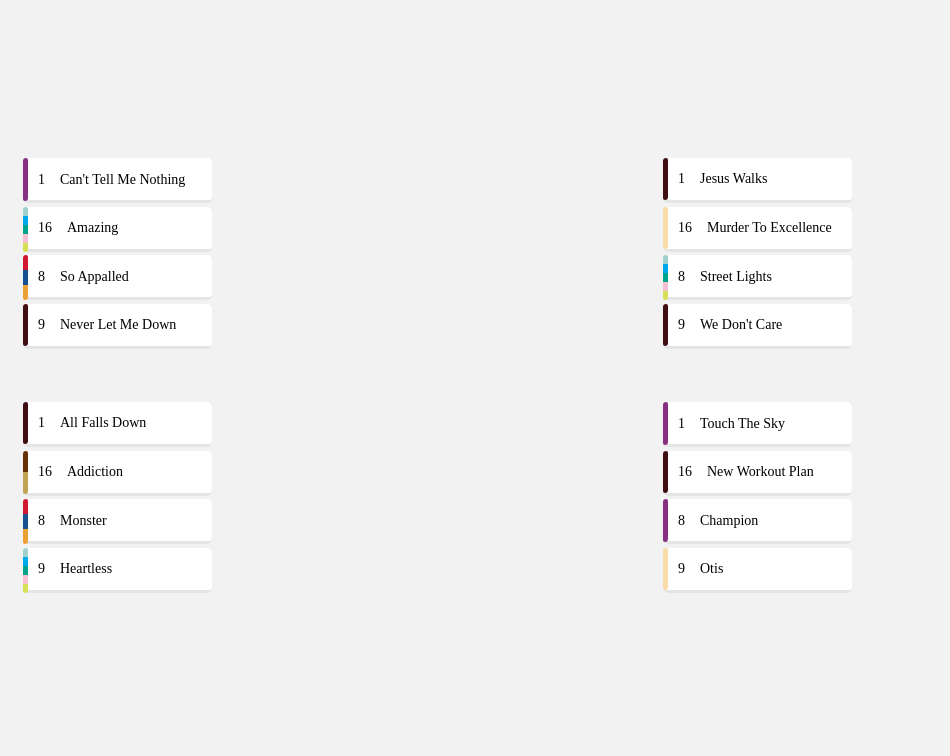
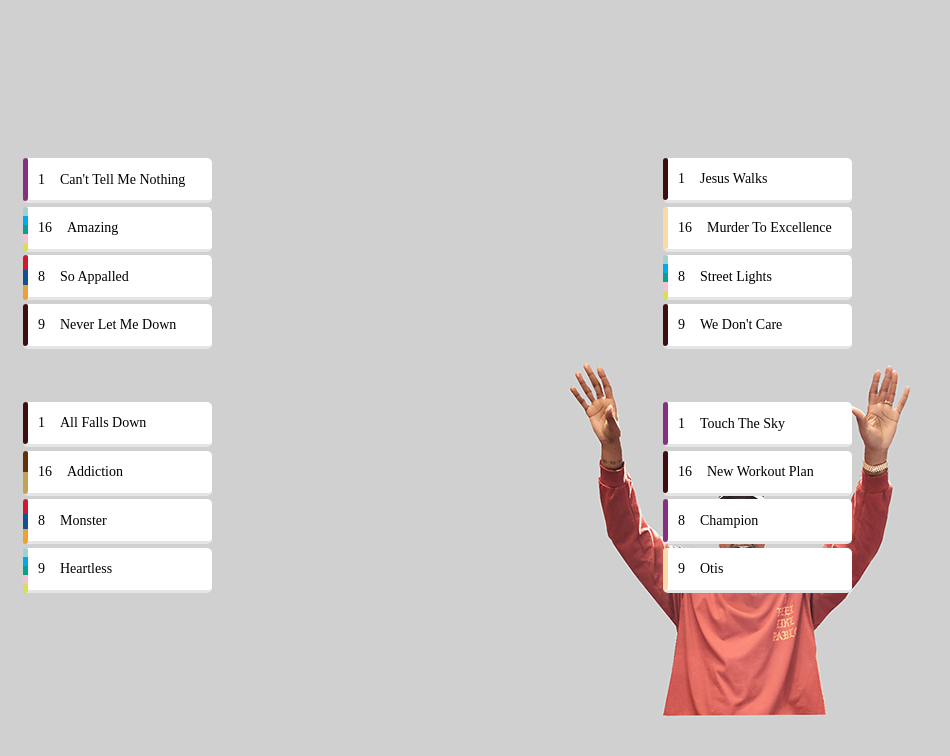
Before and after one commit to deseanab/kanye-madness, a website built with webpack: page index.html in a window 1280 px wide. Shown: the whole page, without its empty margins (0-950 px from the left). Built offline with nearby package versions, Linux system fonts and the light colour scheme.

Commit message:
added background image, needs fixing

```diff
--- a/index.html
+++ b/index.html
@@ -7,7 +7,7 @@
     </head>
 
     <canvas id="canvas"></canvas>
-    <body>
+    <body background="/dist/images/yestretch.png">
         <div class="container" id="bracket">
             <div class="row" id="upper">
                 <div class="col-xl" id="north-west">
--- a/src/scss/index.scss
+++ b/src/scss/index.scss
@@ -1,7 +1,7 @@
 @import "./vars";
 
 body{
-    background: #F2F2F2;
+    background-repeat: no-repeat;
     #bracket{
         min-height: 100%;
         min-width: 100%;
```
Also changed, not shown: dist/css/index.css, dist/images/yestretch.png (added).
